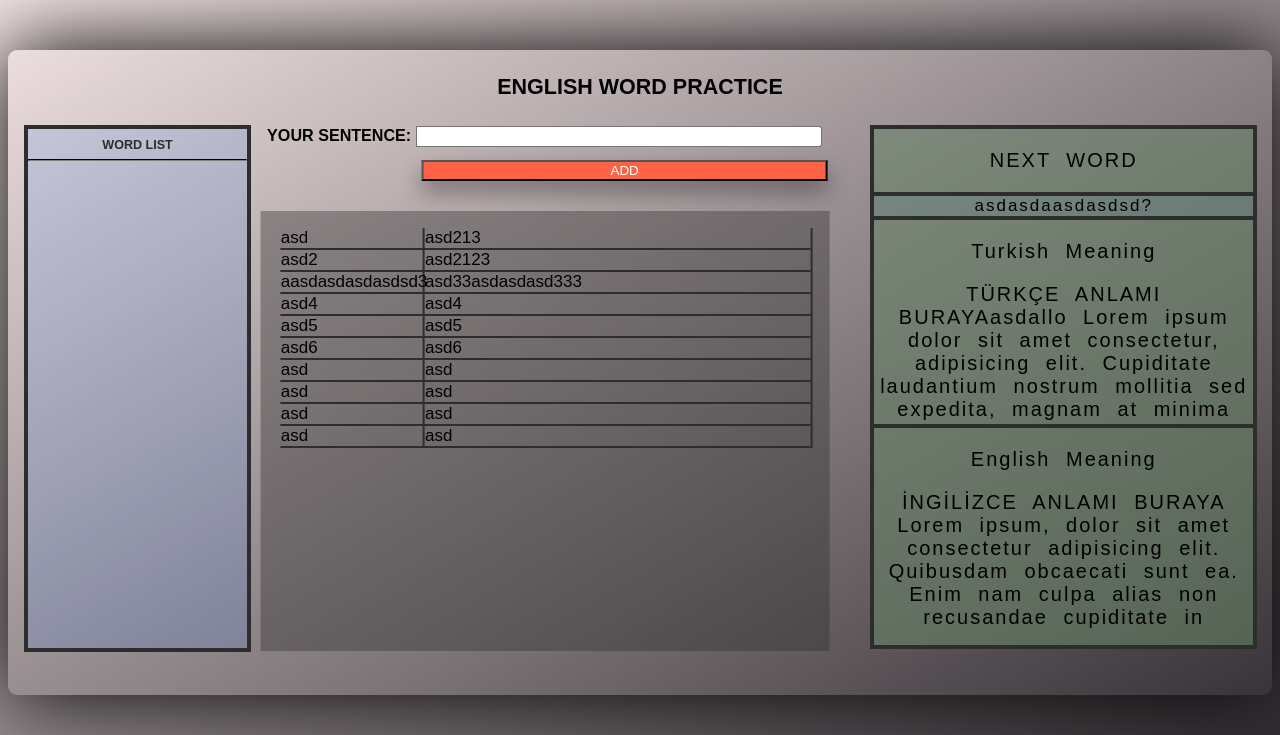
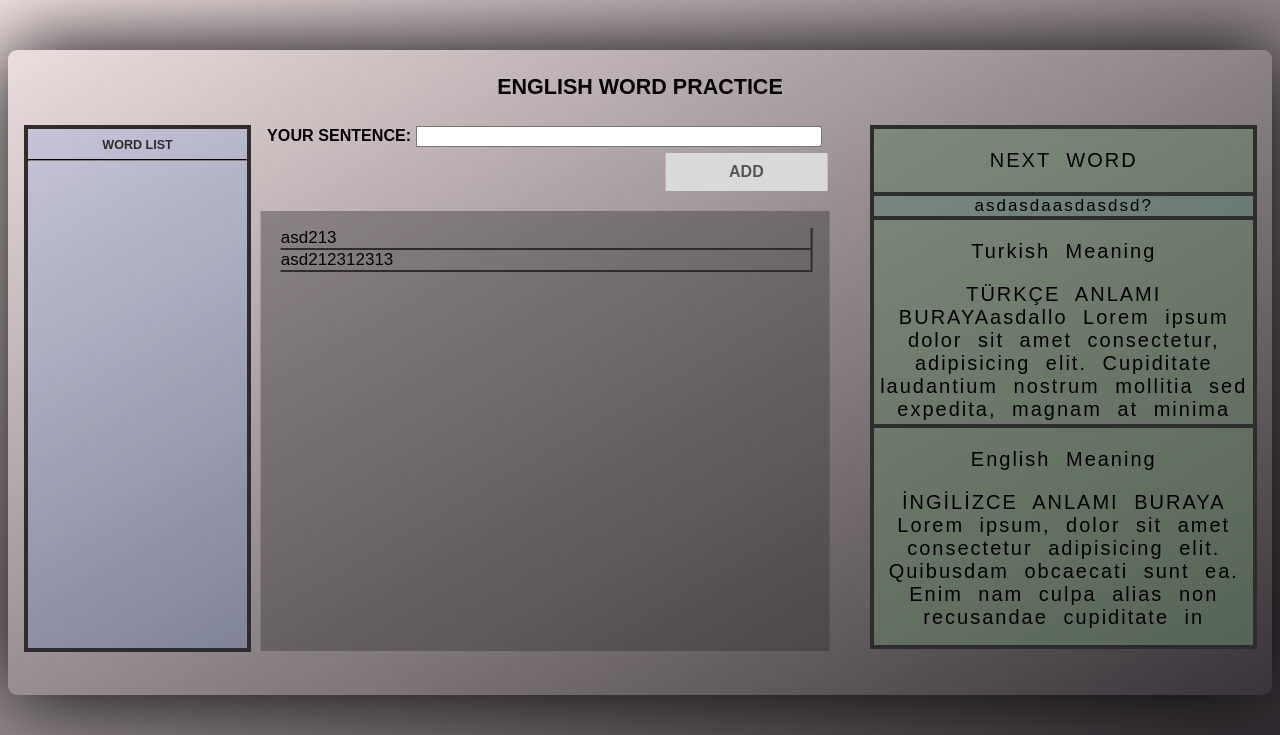
Before and after one commit to TahaArslan67/TahaArslan67.github.io, a PHP site: the page made by english word practice.html in a window 1280 px wide. Shown: the top 735 px of the page. Run offline with PHP 8.4, Linux system fonts and the light colour scheme.

Commit message:
asdasdasd

```diff
--- a/GuessNumber.html
+++ b/GuessNumber.html
@@ -12,7 +12,7 @@
   <header>
 <h1>Sayı Tahmin Et!</h1>
 <p class="between">(1-20 Arası)</p>
-<a href="http://127.0.0.1:5500/deneme.html"><button class="btn again">Tekrar Başlat</button></a>
+<a href="https://tahaarslan67.github.io/GuessNumber.html"><button class="btn again">Tekrar Başlat</button></a>
 <div class="number">?</div>
   </header>
 <main>
--- a/english word practice.css
+++ b/english word practice.css
@@ -89,25 +89,36 @@ form{
 input{
     width: 70%;
 }
+.add{
+    width: 15%;
+    font-weight: 900;
+    margin-right: 5px;
+    margin-left: 5px;
+}
+.add:hover{
+    width: 15.8%;
+    margin-right: 2.57px;
+    margin-left: 2.6px;
+}
 .button{
     background-color:tomato;
     color:white;
-    width:71.524%;
-    margin-left: 27.1%;
+    width:50%;
+    margin-left: 22.1%;
     box-shadow: 0 1rem 2rem rgba(0, 0, 0, 0.35);
     cursor: pointer;
     transition: all 0.2;
     margin-top: 13px;
 }
-button:hover{
+.button:hover{
     transition: 0.1s ease-in;
-    width: 70%;
-    margin-left: 27.8%;
+    width: 51%;
+    margin-left: 21.6%;
     box-shadow: 0 1rem 2rem rgba(160, 51, 51, 0.35);
     color:black;
     border-color: #55E6C1;
 }
-button:focus{
+.button:focus{
     color:rgb(255, 255, 255);
 }
 .sentences{
@@ -144,3 +155,38 @@ li{
 ul{
     padding-left: 20px;
 }
+.addBtn {
+    padding: 10px;
+    width: 25%;
+    background: #d9d9d9;
+    color: #555;
+    float: left;
+    text-align: center;
+    font-size: 16px;
+    cursor: pointer;
+    transition: 0.3s;
+    border-radius: 0;
+    margin-left: 70%;
+    margin-top: 1%;
+  }
+
+  .addBtn:hover {
+    background-color: #bbb;
+
+  }
+  .header:after {
+    content: "";
+    display: table;
+    clear: both;
+  }
+  .header {
+    color: white;
+    text-align: center;
+  }
+
+  /* Clear floats after the header */
+  .header:after {
+    content: "";
+    display: table;
+    clear: both;
+  }
--- a/english word practice.html
+++ b/english word practice.html
@@ -41,41 +41,24 @@
 <form action="">
     <label for="text">Your Sentence: </label>
     <input type="text" id="text" name="text">
-    <button class="button" id="button" name="button">ADD</button>
+    <div id="myDIV" class="header">
+    <span onclick="newElement()" class="addBtn">Add</span>
+</div>
 </form>
 
 
 
                             <div class="sentences">
                                 <div>
-<ul class="yanyana noktasiz">
-    <li>asd</li>
-    <li>asd2</li>
-    <li>aasdasdasdasdsd3</li>
-    <li>asd4</li>
-    <li>asd5</li>
-    <li>asd6</li>
-    <li>asd</li>
-    <li>asd</li>
-    <li>asd</li>
-    <li>asd</li>
-</ul>
                                </div>
                                <div>
-<ul class="noktasiz ayır">
+<ul class="noktasiz ayır" id="myUL">
     <li>asd213</li>
-    <li>asd2123</li>
-    <li>asd33asdasdasd333</li>
-    <li>asd4</li>
-    <li>asd5</li>
-    <li>asd6</li>
-    <li>asd</li>
-    <li>asd</li>
-    <li>asd</li>
-    <li>asd</li>
+    <li>asd212312313</li>
 </ul>
                                </div>
                             </div>
         </main>
+        <script src="english word practice.js"></script>
 </body>
 </html>
--- a/english word practice.js
+++ b/english word practice.js
@@ -0,0 +1,13 @@
+function newElement() {
+    var li = document.createElement("li");
+    var inputValue = document.getElementById("text").value;
+    var t = document.createTextNode(inputValue);
+    li.appendChild(t);
+    if (inputValue === '') {
+      alert("You must write something!");
+    } else {
+      document.getElementById("myUL").appendChild(li);
+    }
+    document.getElementById("text").value = "";
+
+  }
```
